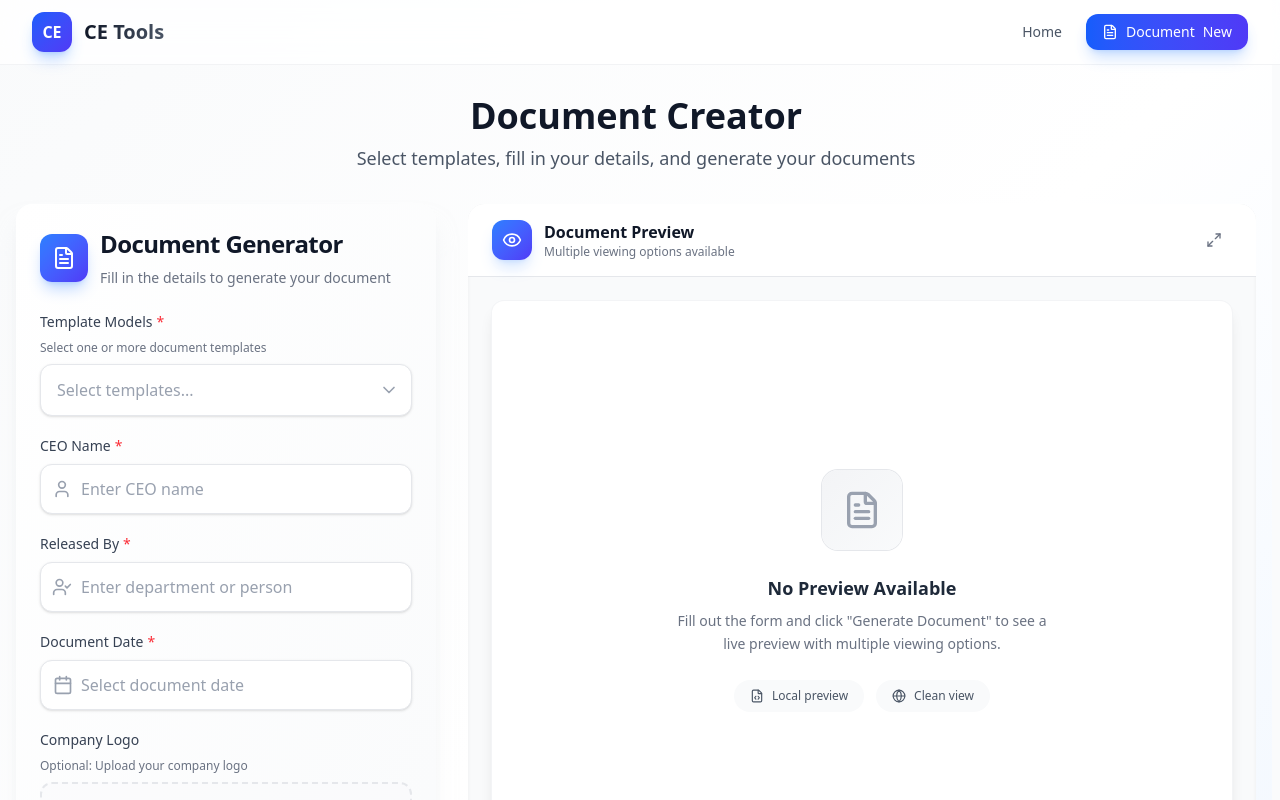
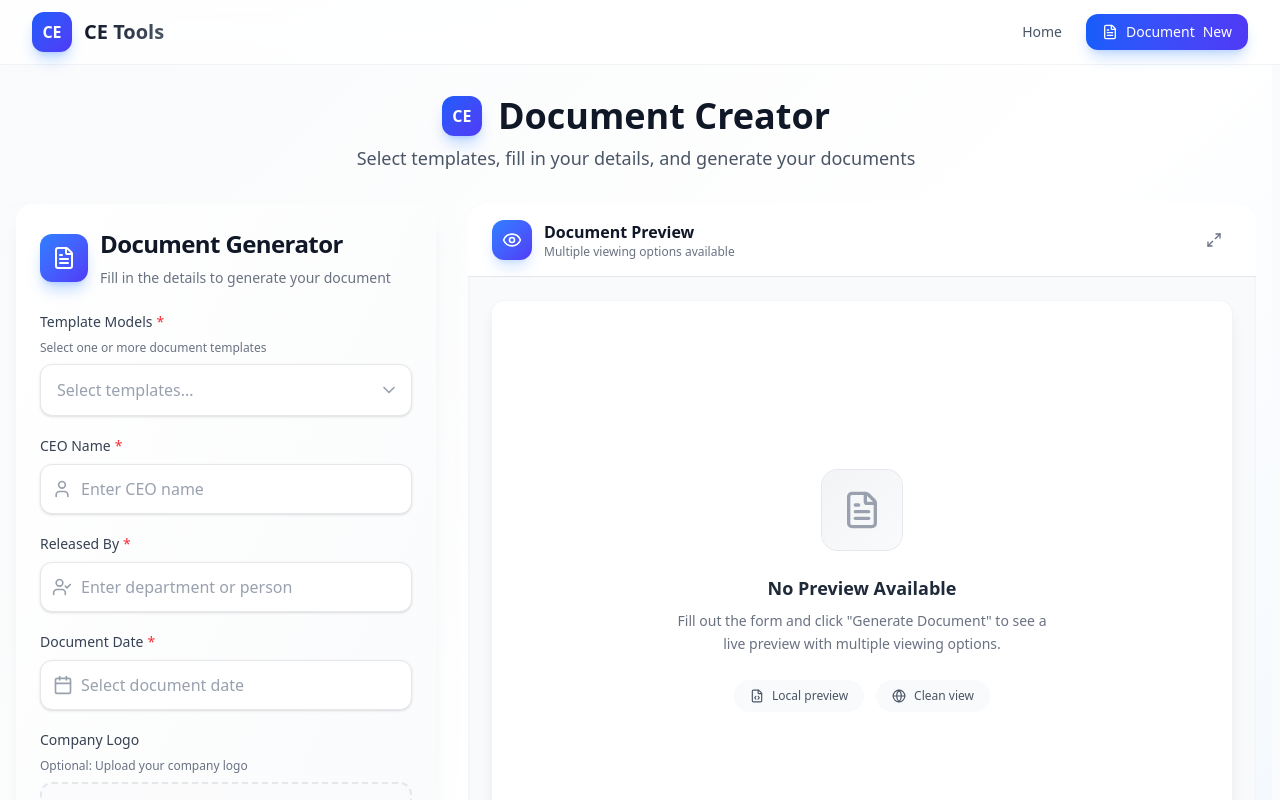
Before and after one commit to OussamaELAMRANI/PowerAutomate, a Next.js app: page /model-creator in a window 1280 px wide. Shown: the top 800 px of the page. Built offline with nearby package versions, Linux system fonts and the light colour scheme.

Commit message:
Ui/ showing a bard with Tile of the current tool

```diff
--- a/app/model-creator/page.tsx
+++ b/app/model-creator/page.tsx
@@ -9,6 +9,7 @@ import React, {
 import { generateDocument, GenerateState } from "../actions/send-model-entries";
 import { Navbar, Footer } from "@/components/layout";
 import { DocumentForm, DocumentPreview } from "@/components/document";
+import CEBadge from "@/components/ui/CEBadge";
 
 const initialState: GenerateState = {
   success: false,
@@ -42,9 +43,12 @@ export default function ModelCreatorPage() {
         <div className="mx-auto max-w-7xl">
           {/* Page Header */}
           <div className="mb-6 text-center sm:mb-8">
-            <h1 className="text-2xl font-bold text-gray-900 sm:text-3xl lg:text-4xl">
-              Document Creator
-            </h1>
+            <div className="flex justify-center  gap-4">
+              <CEBadge />
+              <h1 className="text-2xl font-bold text-gray-900 sm:text-3xl lg:text-4xl">
+                Document Creator
+              </h1>
+            </div>
             <p className="mt-2 text-sm text-gray-600 sm:text-base lg:text-lg">
               Select templates, fill in your details, and generate your
               documents
--- /dev/null
+++ b/components/ui/CEBadge.tsx
@@ -0,0 +1,15 @@
+import React from "react";
+
+const CEBadge = () => {
+  return (
+    <div className="flex items-center gap-2 group sm:gap-3">
+      <div className="flex h-8 w-8 items-center justify-center rounded-lg bg-linear-to-br from-blue-600 to-indigo-600 text-white shadow-lg shadow-blue-500/30 transition-transform group-hover:scale-105 sm:h-10 sm:w-10 sm:rounded-xl">
+        {/* <Zap className="h-4 w-4 sm:h-5 sm:w-5" /> */}
+        <h1 className="font-bold">CE</h1>
+      </div>
+
+    </div>
+  );
+};
+
+export default CEBadge;
```
